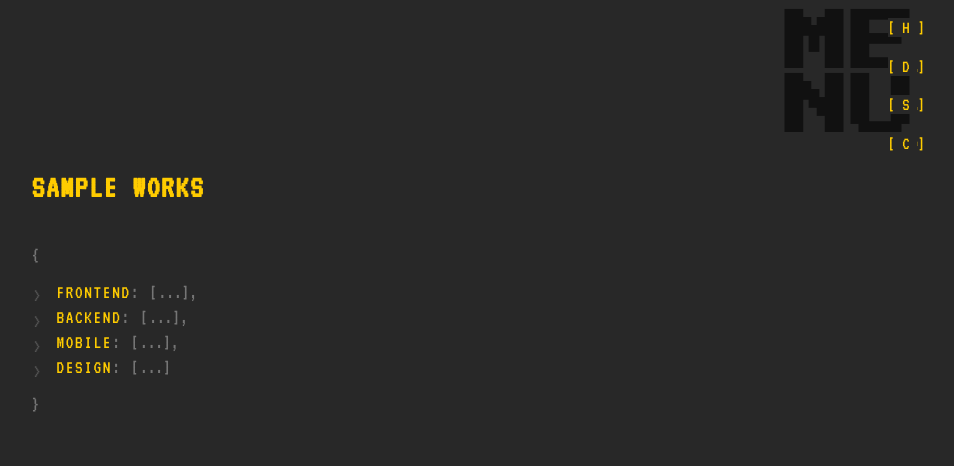
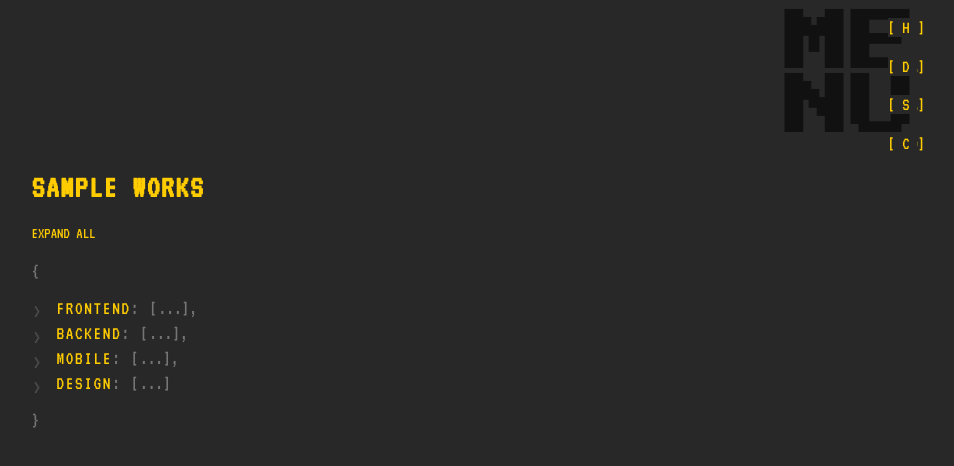
Before and after one commit to tian-chaiyaporn/portfolio, a React (Create React App) app: page /portfolio/sample-work in a window 1280 px wide. Shown: the top 466 px of the page, without its empty margins (226-1180 px from the left). Built offline with nearby package versions, Linux system fonts and the light colour scheme.

Commit message:
add expand all button

```diff
--- a/src/Containers/SampleWork/SampleWork.js
+++ b/src/Containers/SampleWork/SampleWork.js
@@ -8,9 +8,17 @@ class SampleWork extends Component {
   constructor() {
     super()
     this.state = {
-      sampleWork: sampleWorkData
+      sampleWork: sampleWorkData,
+      expandAll: false
     }
+    this.handleClick = this.handleClick.bind(this)
   }
+
+  handleClick(e) {
+    e.preventDefault();
+    this.setState({expandAll: true})
+  }
+
   render() {
     return (
       <div className="container">
@@ -25,7 +33,10 @@ class SampleWork extends Component {
                   transitionEnter={false}
                   transitionLeave={false}
                 >
-                  <h1 className="heading">SAMPLE WORKS</h1>
+                  <div className="heading">
+                    <h1>SAMPLE WORKS</h1>
+                    <button onClick={this.handleClick}>EXPAND ALL</button>
+                  </div>
                 </CSSTransitionGroup>
               </div>
             </div>
@@ -37,7 +48,7 @@ class SampleWork extends Component {
                 transitionEnter={false}
                 transitionLeave={false}
               >
-                <ObjectComponent data={this.state.sampleWork} />
+                <ObjectComponent data={this.state.sampleWork} expandAll={this.state.expandAll} />
               </CSSTransitionGroup>
             </div>
           </div>
```
